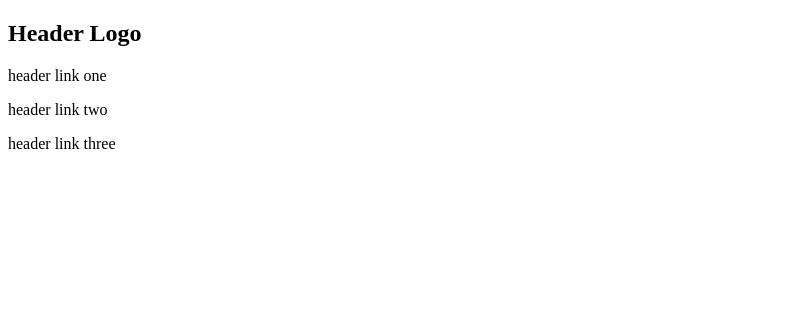
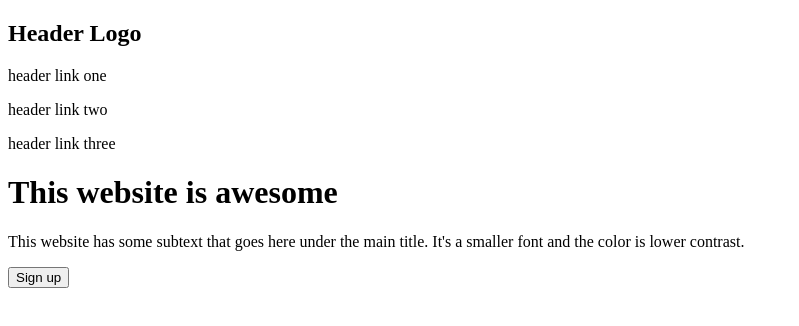
Before and after one commit to lambchopthekid/landing-page, a plain HTML site: page index.html in a window 1280 px wide. Shown: the whole page, without its empty margins (0-799 px from the left). Drawn offline with Linux system fonts and the light colour scheme.

Commit message:
Add Hero Content

```diff
--- a/index.html
+++ b/index.html
@@ -20,7 +20,20 @@
             </div>
         </div>
         <div class="hero-bottom">
+            <div class="left-hero-bottom">
+                <div class="left-hero-bottom-header">
+                    <h1>This website is awesome</h1>
+                </div>
+                <div class="left-hero-bottom-text">
+                    <p>This website has some subtext that goes here under the main title. It's a smaller font and the color is lower contrast.</p>
+                </div>
+                <div class="left-hero-bottom-button">
+                    <button type="button">Sign up</button>
+                </div>
+            </div>
+            <div class="right-hero-bottom">
 
+            </div>
         </div>
     </div>
     <div class="info-section">
```
